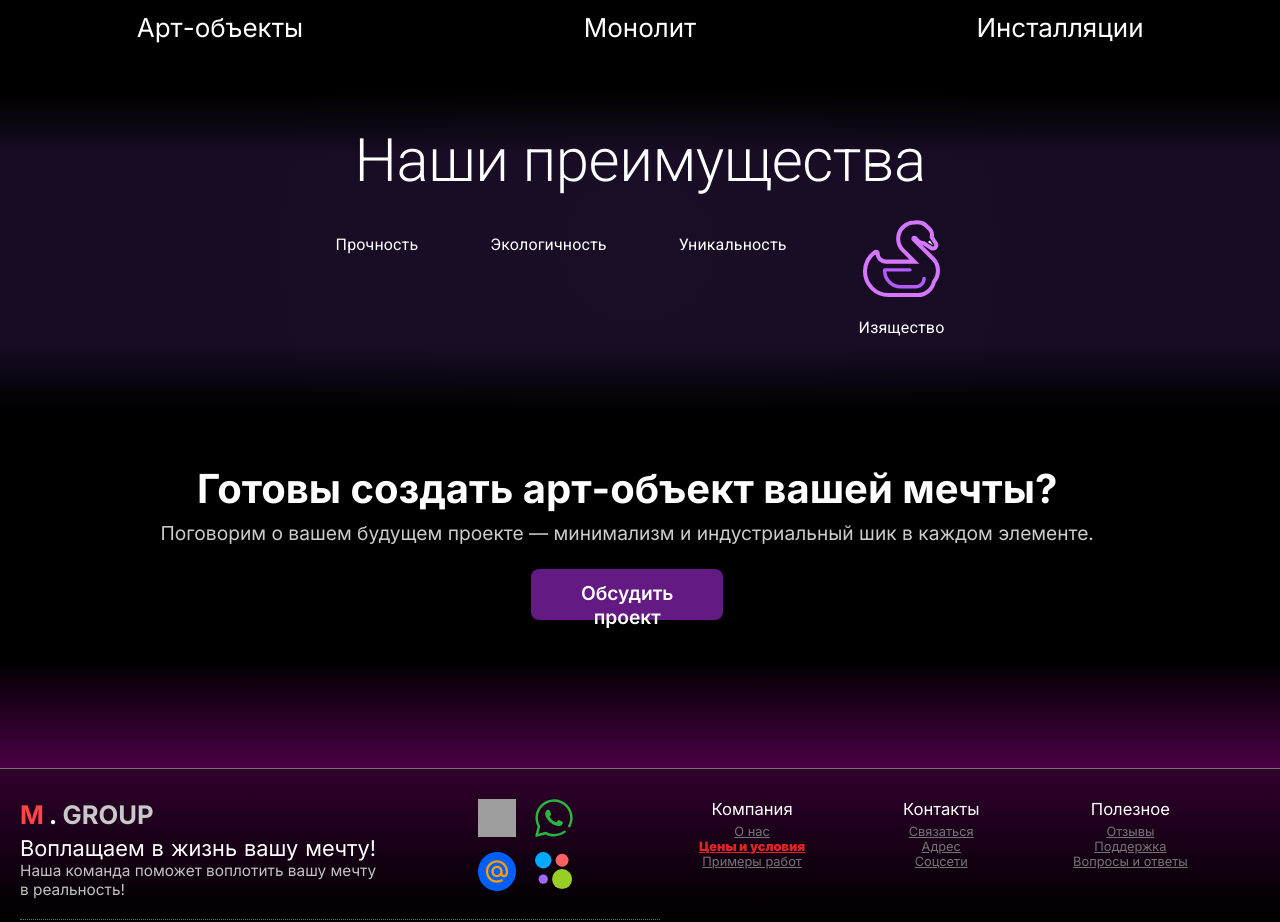
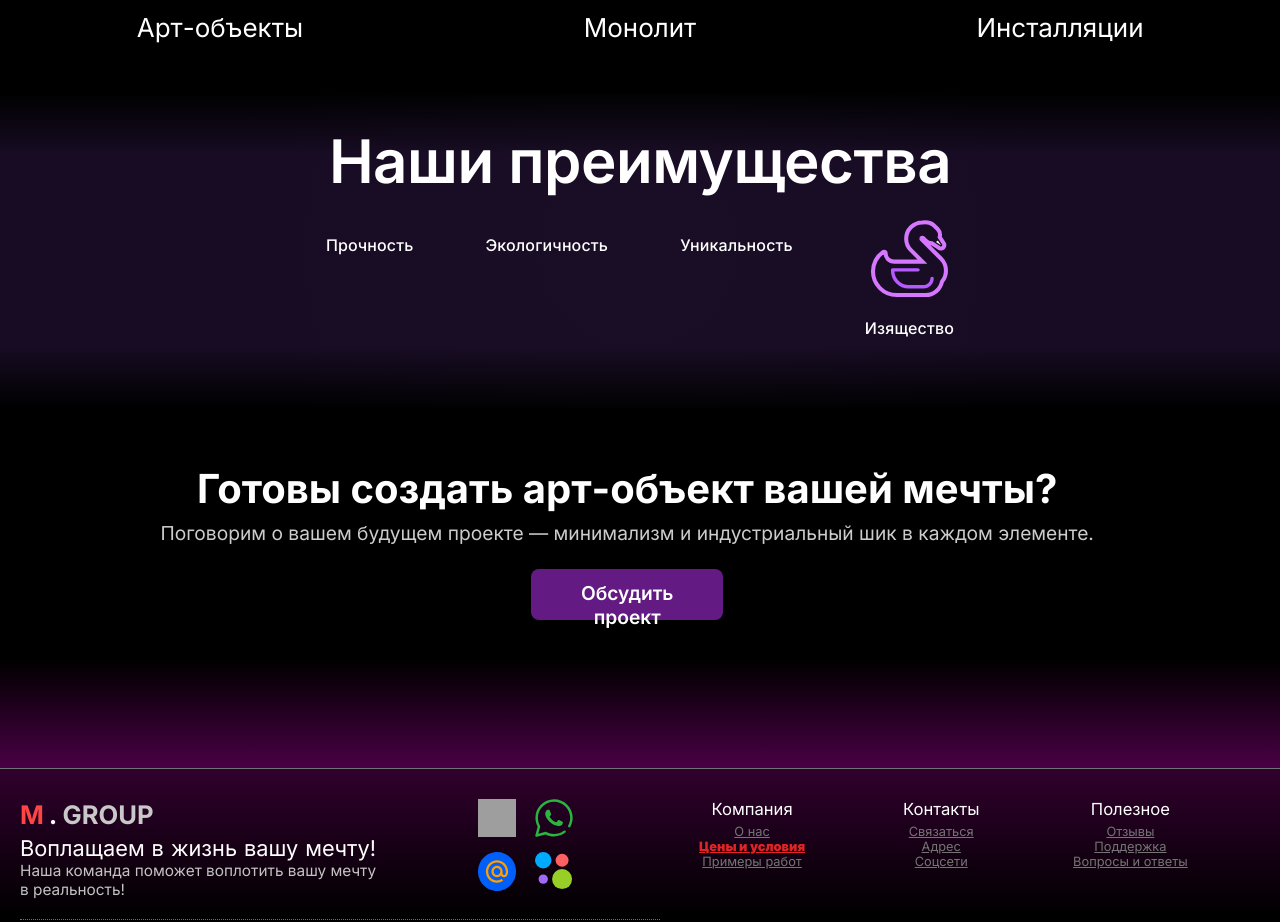
Before and after one commit to SergeyReHub/react-app, a React (Create React App) app: page / in a window 1280 px wide. Shown: the part 2860-3782 px from the top of the page. Built offline with nearby package versions, Linux system fonts and the light colour scheme; grey boxes are pictures that could not be loaded; some icons are missing.

Commit message:
inter into icons_section

```diff
--- a/src/components/main_page/icons_section/IconsSection.js
+++ b/src/components/main_page/icons_section/IconsSection.js
@@ -83,7 +83,8 @@ export default function IconsSection() {
       maxWidth={false}
       sx={{ px: { xs: 2, sm: 4 } }} // минимальный MUI-микс
     >
-      <Typography variant="h2" className="iconsSection-title">
+      <Typography variant="h2" className="iconsSection-title"
+        sx={{ fontFamily: 'Inter, sans-serif !important', fontWeight: 600 }}>
         Наши преимущества
       </Typography>
 
@@ -124,7 +125,7 @@ export default function IconsSection() {
               onMouseLeave={handleIconLeave}
             >
               {item.icon}
-              <Typography className="iconCard-title">{item.title}</Typography>
+              <Typography className="iconCard-title"  sx={{ fontFamily: 'Inter, sans-serif !important', fontWeight: 500 }}>{item.title} </Typography>
             </Box>
           </Grid>
         ))}
```
Lines whose indentation alone changed are shown as unchanged.
